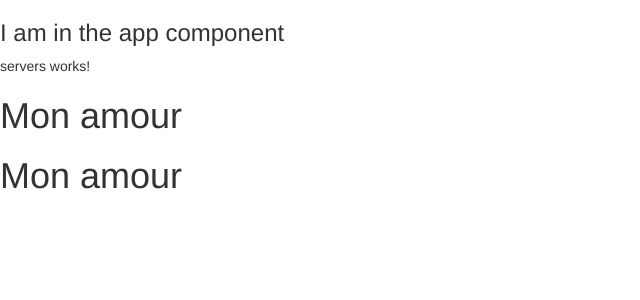
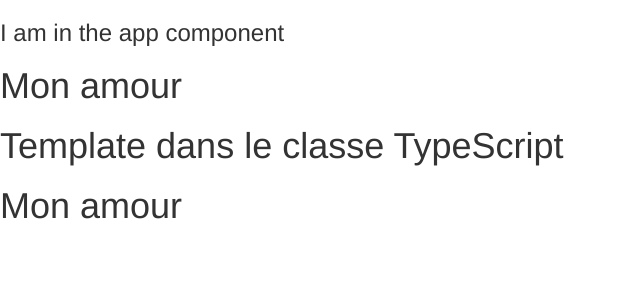
Before and after one commit to SoufieneOUERTANI/02-The-Basics---my-first-app, an Angular app: page / in a window 1280 px wide. Shown: the top 300 px of the page, without its empty margins (0-640 px from the left). Built offline with nearby package versions, Linux system fonts and the light colour scheme.

Commit message:
21 - Using template straight in Typescript class

```diff
--- a/src/app/servers/servers.component.ts
+++ b/src/app/servers/servers.component.ts
@@ -2,7 +2,11 @@
 
 @Component({
   selector: 'app-servers',
-  templateUrl: './servers.component.html',
+  template:
+  `<app-server></app-server>
+  <h1>Template dans le classe TypeScript</h1>
+  <app-server></app-server>`
+  ,
   styleUrls: ['./servers.component.css']
 })
 export class ServersComponent {
```
